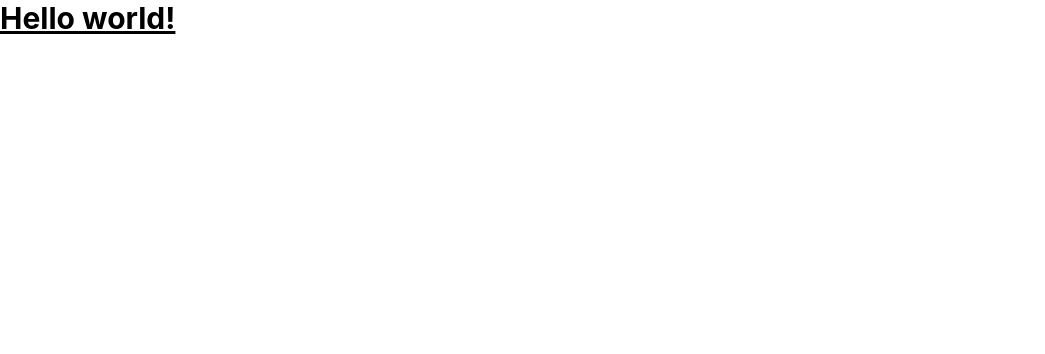
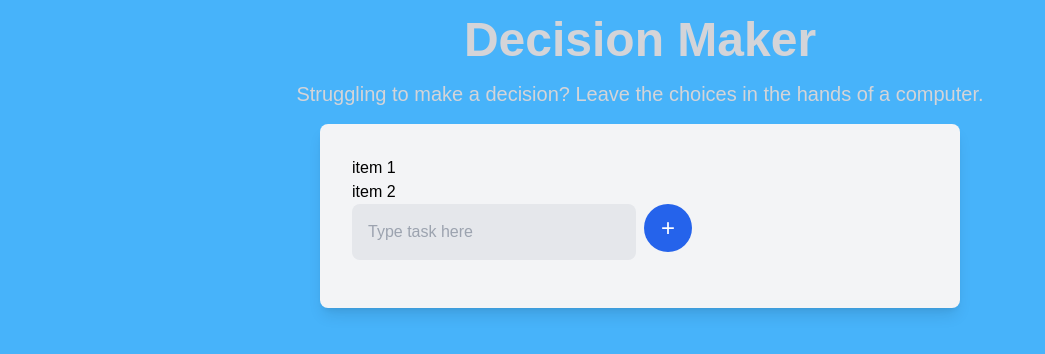
Before and after one commit to jonathanmui4/decision-maker, a React (Create React App) app: page / in a window 1280 px wide. Shown: the top 354 px of the page, without its empty margins (0-1045 px from the left). Built offline with nearby package versions, Linux system fonts and the light colour scheme.

Commit message:
Create Tasklist and form template

```diff
--- a/package.json
+++ b/package.json
@@ -8,6 +8,7 @@
     "@testing-library/user-event": "^13.5.0",
     "react": "^17.0.2",
     "react-dom": "^17.0.2",
+    "react-icons": "^4.3.1",
     "react-scripts": "5.0.0",
     "web-vitals": "^2.1.4"
   },
--- a/src/App.css
+++ /dev/null
@@ -1,38 +0,0 @@
-.App {
-  text-align: center;
-}
-
-.App-logo {
-  height: 40vmin;
-  pointer-events: none;
-}
-
-@media (prefers-reduced-motion: no-preference) {
-  .App-logo {
-    animation: App-logo-spin infinite 20s linear;
-  }
-}
-
-.App-header {
-  background-color: #282c34;
-  min-height: 100vh;
-  display: flex;
-  flex-direction: column;
-  align-items: center;
-  justify-content: center;
-  font-size: calc(10px + 2vmin);
-  color: white;
-}
-
-.App-link {
-  color: #61dafb;
-}
-
-@keyframes App-logo-spin {
-  from {
-    transform: rotate(0deg);
-  }
-  to {
-    transform: rotate(360deg);
-  }
-}
--- a/src/App.js
+++ b/src/App.js
@@ -1,9 +1,25 @@
-import './App.css';
+import { Fragment } from 'react';
+import Form from './Components/Form';
+import Tasklist from './Components/Tasklist';
+
 
 export default function App() {
   return (
-    <h1 className="text-3xl font-bold underline">
-      Hello world!
-    </h1>
+    <Fragment>
+      <header className='text-center text-zinc-300'>
+        <h1 className='text-5xl font-bold m-4'>
+          Decision Maker
+        </h1>
+      </header>
+      <section className='text-center text-xl text-zinc-300 mb-4'>
+        Struggling to make a decision? Leave the choices in the hands of a computer.
+      </section>
+      <div className='grid grid-cols-4'>
+        <div className="col-start-2 col-span-2 bg-gray-100 shadow-lg rounded-lg p-8 pb-12 mb-8">
+          <Tasklist />
+          <Form />
+        </div>
+      </div>
+    </Fragment>
   )
 }
--- /dev/null
+++ b/src/Components/Form.js
@@ -0,0 +1,32 @@
+import {React, useRef } from "react";
+import {GrBin} from "react-icons/gr";
+
+
+function Form() {
+    const taskRef = useRef();
+
+    function handleAddTask() {
+
+    }
+
+    return(
+        <form className="grid grid-cols-2 gap-2">
+            <input
+                type="text"
+                ref={taskRef}
+                className="py-4 px-4 outline-none w-full rounded-lg focus:ring-2 focus:ring-blue-300 bg-gray-200 text-gray-700"
+                placeholder="Type task here"
+                name="Task"
+            />
+            <button
+                type="button"
+                onClick={handleAddTask}
+                className="transition duration-500 ease hover:bg-purple-900 bg-blue-600 text-2xl rounded-full w-12 h-12 text-white cursor-pointer"
+            >
+                +
+            </button>
+        </form>
+    );
+}
+
+export default Form;
--- /dev/null
+++ b/src/Components/Tasklist.js
@@ -0,0 +1,16 @@
+import React from "react";
+import tasks from "../data/tasks";
+
+function Tasklist() {
+    return(
+        <div>
+            {tasks.map((task) => (
+                <div>
+                    {task}
+                </div>
+            ))}
+        </div>
+    );
+}
+
+export default Tasklist;
--- /dev/null
+++ b/src/data/tasks.js
@@ -0,0 +1,3 @@
+let tasks = ["item 1", "item 2"];
+
+module.exports = tasks;
--- a/src/index.css
+++ b/src/index.css
@@ -2,16 +2,12 @@
 @tailwind components;
 @tailwind utilities;
 
+@import url('https://fonts.googleapis.com/css2?family=Montserrat:wght@300;400;700&display=swap');
+
+html,
 body {
+  padding: 0;
   margin: 0;
-  font-family: -apple-system, BlinkMacSystemFont, 'Segoe UI', 'Roboto', 'Oxygen',
-    'Ubuntu', 'Cantarell', 'Fira Sans', 'Droid Sans', 'Helvetica Neue',
-    sans-serif;
-  -webkit-font-smoothing: antialiased;
-  -moz-osx-font-smoothing: grayscale;
+  font-family: 'Montserrat', sans-serif;
+  background-color:  hsl(204, 95%, 63%);
 }
-
-code {
-  font-family: source-code-pro, Menlo, Monaco, Consolas, 'Courier New',
-    monospace;
-}
```
Also changed, not shown: 1 other file (tests, documents, lock files or other folders).
